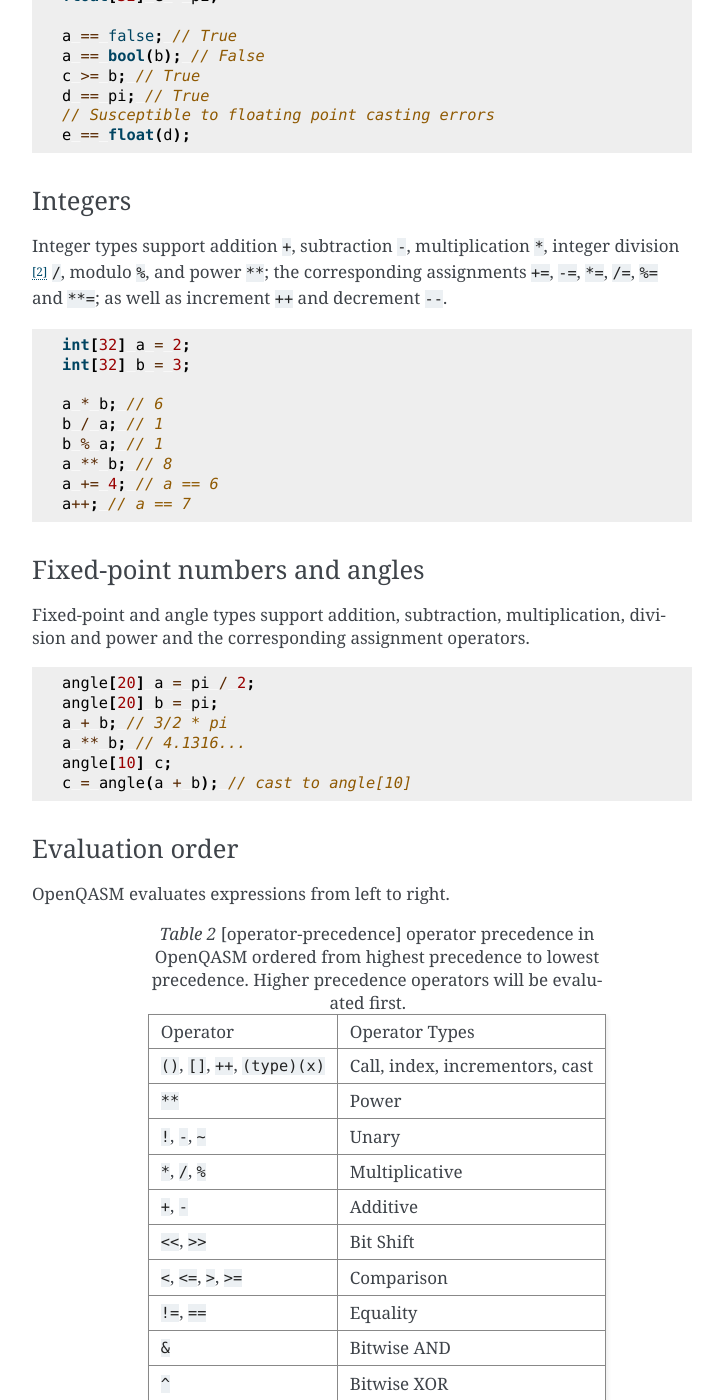
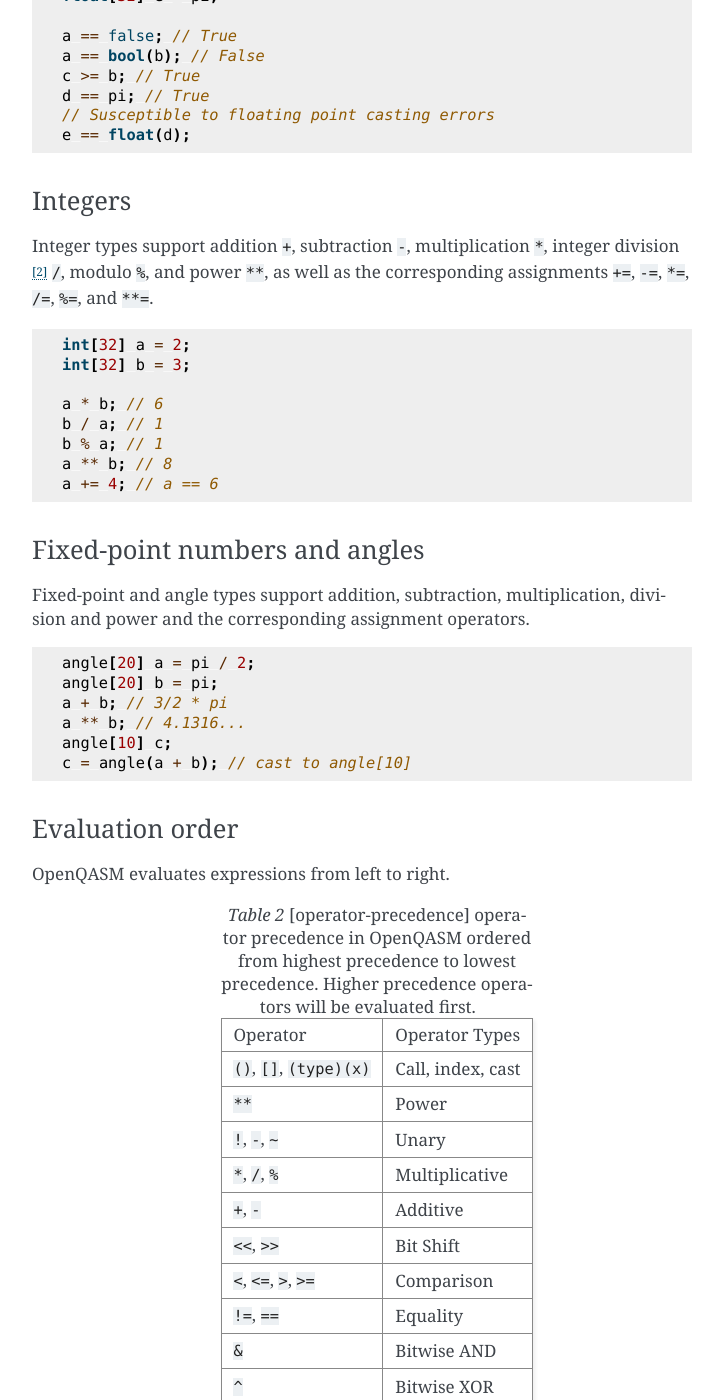
Before and after one commit to openqasm/openqasm, a Sphinx documentation site: the page built from source/language/classical.rst, in a window 1280 px wide and 1400 px high, scrolled down 1589 px. Shown: the whole window, without its empty margins (388-1111 px from the left). Built offline with Sphinx 7.4.7, drawn with Linux system fonts in a browser that asks for light colours.

Commit message:
Remove incrementors from language specification
This removes the increment-and-return operators '++' and '--' from the
reference text and grammar.  The text did not specify whether these
should be pre- or post-incrementors, though only post-incrementors were
allowed by the ANTLR grammar.

The TSC conensus is that while these operators can easily be defined
unambiguously by parsers, in practice they are less readable by humans
than the equivalent `x += 1;` statement, and there is no significant
benefit to having them in OpenQASM 3.

See #144.

```diff
--- a/source/language/classical.rst
+++ b/source/language/classical.rst
@@ -83,9 +83,7 @@ an index set, for example ``i in {0,3}`` returns ``true`` if i equals 0 or 3 and
 Integers
 ~~~~~~~~
 
-Integer types support addition ``+``, subtraction ``-``, multiplication ``*``, integer division [2]_ ``/``,
-modulo ``%``, and power ``**``; the corresponding assignments ``+=``, ``-=``, ``*=``, ``/=``, ``%=`` and
-``**=``; as well as increment ``++`` and decrement ``--``.
+Integer types support addition ``+``, subtraction ``-``, multiplication ``*``, integer division [2]_ ``/``, modulo ``%``, and power ``**``, as well as the corresponding assignments ``+=``, ``-=``, ``*=``, ``/=``, ``%=``, and ``**=``.
 
 .. code-block:: c
 
@@ -97,7 +95,6 @@ modulo ``%``, and power ``**``; the corresponding assignments ``+=``, ``-=``, ``
    b % a; // 1
    a ** b; // 8
    a += 4; // a == 6
-   a++; // a == 7
 
 Fixed-point numbers and angles
 ~~~~~~~~~~~~~~~~~~~~~~~~~~~~~~
@@ -125,7 +122,7 @@ OpenQASM evaluates expressions from left to right.
       +----------------------------------------+------------------------------------+
       | Operator                               | Operator Types                     |
       +----------------------------------------+------------------------------------+
-      | ``()``, ``[]``, ``++``, ``(type)(x)``  | Call, index, incrementors, cast    |
+      | ``()``, ``[]``, ``(type)(x)``          | Call, index, cast                  |
       +----------------------------------------+------------------------------------+
       | ``**``                                 | Power                              |
       +----------------------------------------+------------------------------------+
```
Also changed, not shown: other parts of source/language/classical.rst (+2 -2 lines), 4 other files.
